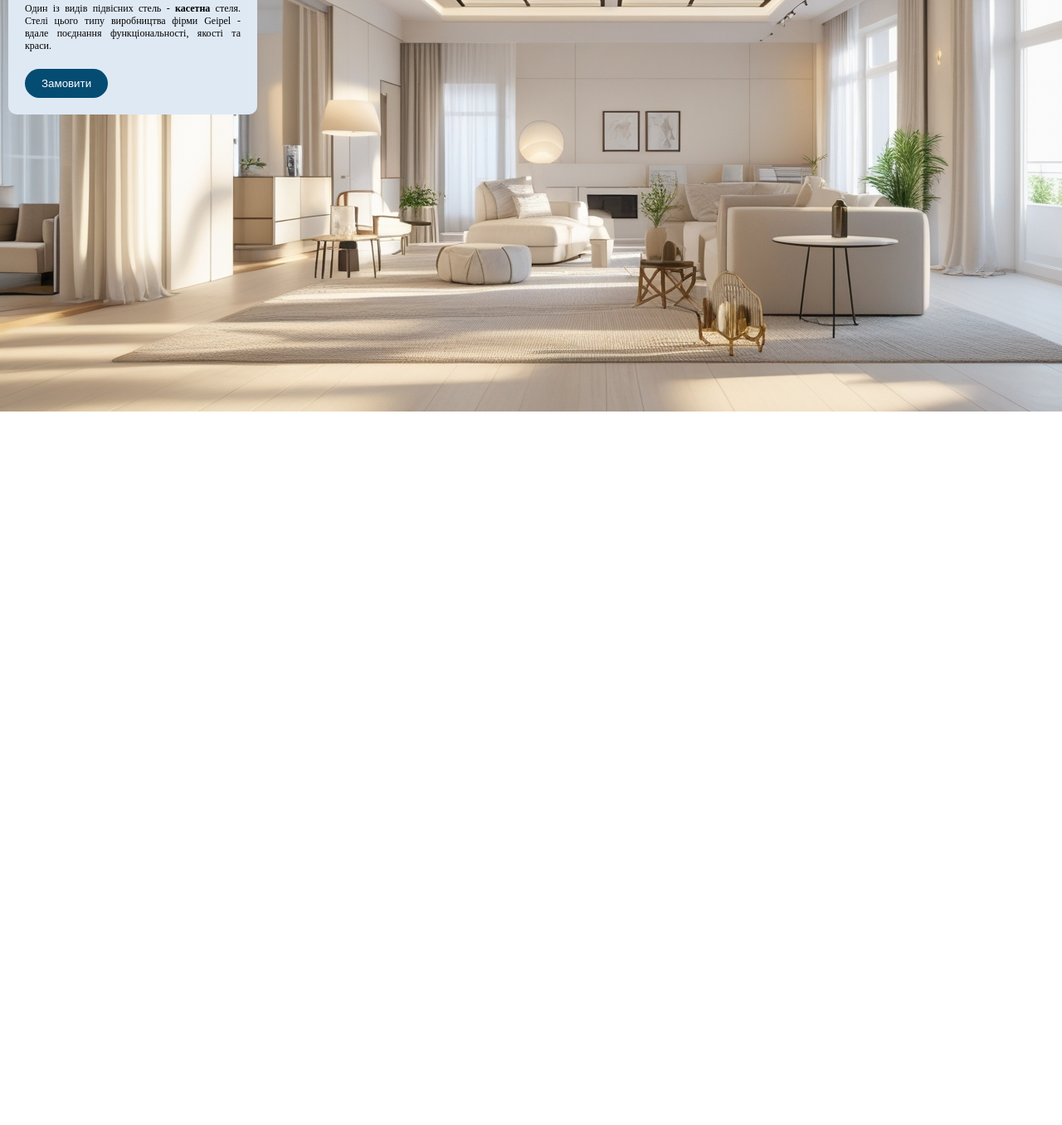
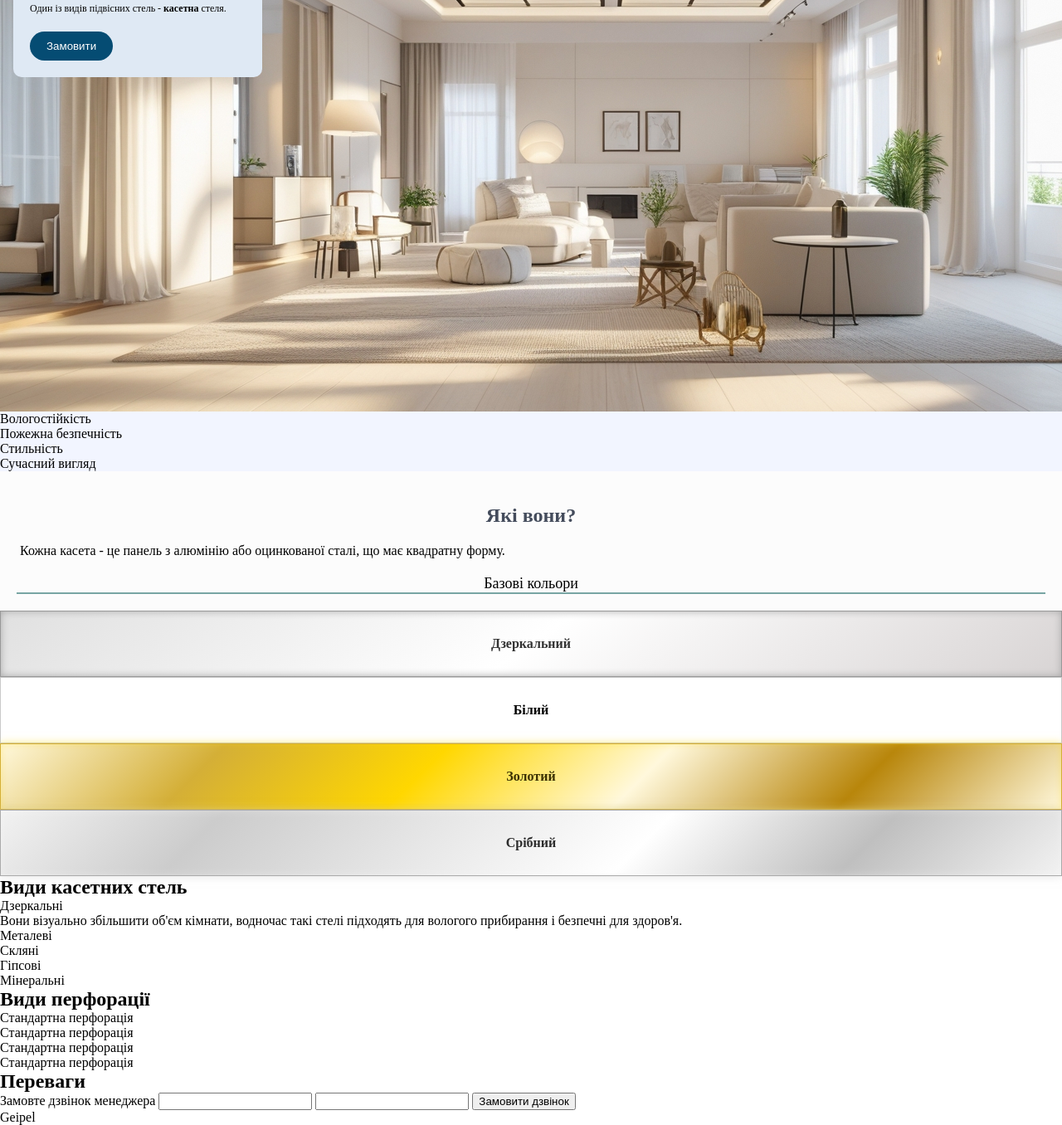
Before and after one commit to maskaa22/renovation-text, a plain HTML site: page index.html in a window 1280 px wide. Shown: the part 304-1660 px from the top of the page at 83% size. Before the commit the page ends 800 px from the top, so only its background shows below. Drawn offline with Linux system fonts and the light colour scheme.

Commit message:
about and all base-content

```diff
--- a/index.css
+++ b/index.css
@@ -124,7 +124,7 @@ img {
   position: relative;
   background-color: #dfe9f4;
   top: 250px;
-  left: 10px;
+  left: 16px;
   width: 300px;
   padding: 20px;
   border-radius: 10px;
@@ -152,6 +152,90 @@ img {
   margin-top: 20px;
 }
 
+/*SERVISES*/
+.servises {
+  background-color: #f2f5ff;
+}
+
+/*ABOUT*/
+.about {
+  height: fit-content;
+  padding-top: 40px;
+  background-color: #fcfcfc;
+}
+.title {
+  text-align: center;
+  margin-bottom: 20px;
+  color: #444c5c;
+}
+.title-base-color {
+  font-size: 18px;
+  text-align: center;
+  margin: 20px;
+  border-bottom: 2px solid #78a5a3;
+}
+.base-colore-container {
+  width: 100%;
+}
+.base-colore {
+  width: 100%;
+  height: 80px;
+  text-align: center;
+  font-weight: bold;
+  display: flex;
+  justify-content: center;
+  align-items: center;
+}
+.base-color-white {
+  background-color: white;
+  border: 1px solid rgb(201, 201, 201);
+}
+.base-color-specular {
+  background: linear-gradient(145deg, #e0e0e0, #ffffff, #d8d4d4);
+  border: 1px solid #999;
+  color: #333;
+  box-shadow: inset 0 0 10px #aaa;
+}
+.base-color-gold {
+  /* background-color: gold; */
+  background: linear-gradient(
+    135deg,
+    #fff8dc 0%,
+    #d4af37 20%,
+    #ffd700 40%,
+    #fff8dc 60%,
+    #b8860b 80%,
+    #fff8dc 100%
+  );
+  color: #3a3000;
+  /* padding: 20px;
+  font-weight: bold;
+  text-align: center; */
+  border: 1px solid #d4af37;
+  box-shadow: inset 0 0 10px rgba(255, 215, 0, 0.3),
+    0 0 10px rgba(255, 215, 0, 0.5);
+}
+.base-color-silver {
+  /* background-color: silver; */
+  background: linear-gradient(
+    135deg,
+    #f2f2f2 0%,
+    #cccccc 20%,
+    #e6e6e6 40%,
+    #ffffff 60%,
+    #bfbfbf 80%,
+    #f2f2f2 100%
+  );
+  color: #2c2c2c;
+  /* padding: 20px;
+  font-weight: bold;
+  text-align: center; */
+  border: 1px solid #aaa;
+  box-shadow: inset 0 0 10px rgba(255, 255, 255, 0.3),
+    0 0 10px rgba(200, 200, 200, 0.5);
+  /* font-family: sans-serif; */
+}
+
 @media only screen and (min-width: 768px) {
   .container {
     max-width: 768px;
--- a/index.html
+++ b/index.html
@@ -37,17 +37,92 @@
         <div class="hero-info-block">
           <h1 class="hero-title">Підвісні стелі «Geipel»</h1>
           <p class="hero-text">
-            Один із видів підвісних стель - <span>касетна</span> стеля. Стелі цього типу
-            виробництва фірми Geipel - вдале поєднання функціональності, якості
-            та краси.
+            Один із видів підвісних стель - <span>касетна</span> стеля.
+            <!-- Стелі цього типу виробництва фірми Geipel - вдале поєднання
+            функціональності, якості та краси. -->
           </p>
           <button class="hero-btn">Замовити</button>
         </div>
       </section>
-      <section id="about"></section>
-      <search></search>
+      <section id="servises" class="servises">
+        <div>
+          <img />
+          <p>Вологостійкість</p>
+        </div>
+        <div>
+          <img />
+          <p>Пожежна безпечність</p>
+        </div>
+        <div>
+          <img />
+          <p>Стильність</p>
+        </div>
+        <div>
+          <img />
+          <p>Сучасний вигляд</p>
+        </div>
+      </section>
+      <section id="about" class="about">
+        <div class="container">
+          <h2 class="title">Які вони?</h2>
+          <p>
+            Кожна касета - це панель з алюмінію або оцинкованої сталі, що має
+            квадратну форму.
+          </p>
+  </div>
+          <p class="title-base-color">Базові кольори</p>
+          <div class="base-colore-container">
+            <div class="base-colore base-color-specular">Дзеркальний</div>
+            <div class="base-colore base-color-white">Білий</div>
+            <div class="base-colore base-color-gold">Золотий</div>
+            <div class="base-colore base-color-silver">Срібний</div>
+          </div>
+
+      </section>
+      <section id="varieties" class="varieties">
+        <h2>Види касетних стель</h2>
+        <div>
+          <img />
+          <p>Дзеркальні</p>
+          <p>
+            Вони візуально збільшити об'єм кімнати, водночас такі стелі
+            підходять для вологого прибирання і безпечні для здоров'я.
+          </p>
+        </div>
+        <div>
+          <p>Металеві</p>
+          <p>Скляні</p>
+          <p>Гіпсові</p>
+          <p>Мінеральні</p>
+        </div>
+      </section>
+      <section id="perforation" class="perforation">
+        <h2>Види перфорації</h2>
+        <ul>
+          <li>Стандартна перфорація</li>
+          <li>Стандартна перфорація</li>
+          <li>Стандартна перфорація</li>
+          <li>Стандартна перфорація</li>
+        </ul>
+      </section>
+      <section id="advantages" class="advantages">
+        <h2>Переваги</h2>
+      </section>
+      <section id="call" class="call">
+        <img />
+        <form>
+          <label>Замовте дзвінок менеджера</label>
+          <input />
+          <input />
+          <button>Замовити дзвінок</button>
+        </form>
+      </section>
     </main>
-    <footer></footer>
+    <footer>
+      <a class="logo-name">Geipel</a>
+      <div class="contacts"></div>
+      <div class="social"></div>
+    </footer>
     <script type="module" src="./index.js"></script>
   </body>
 </html>
```
